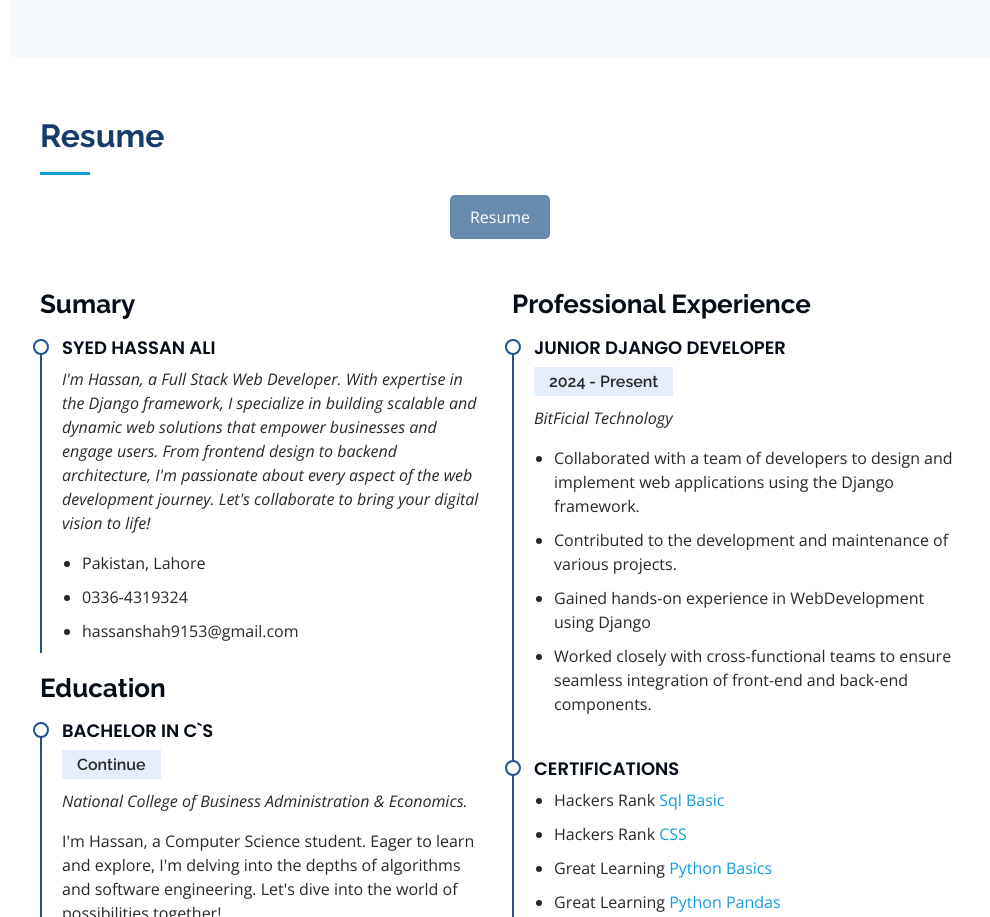
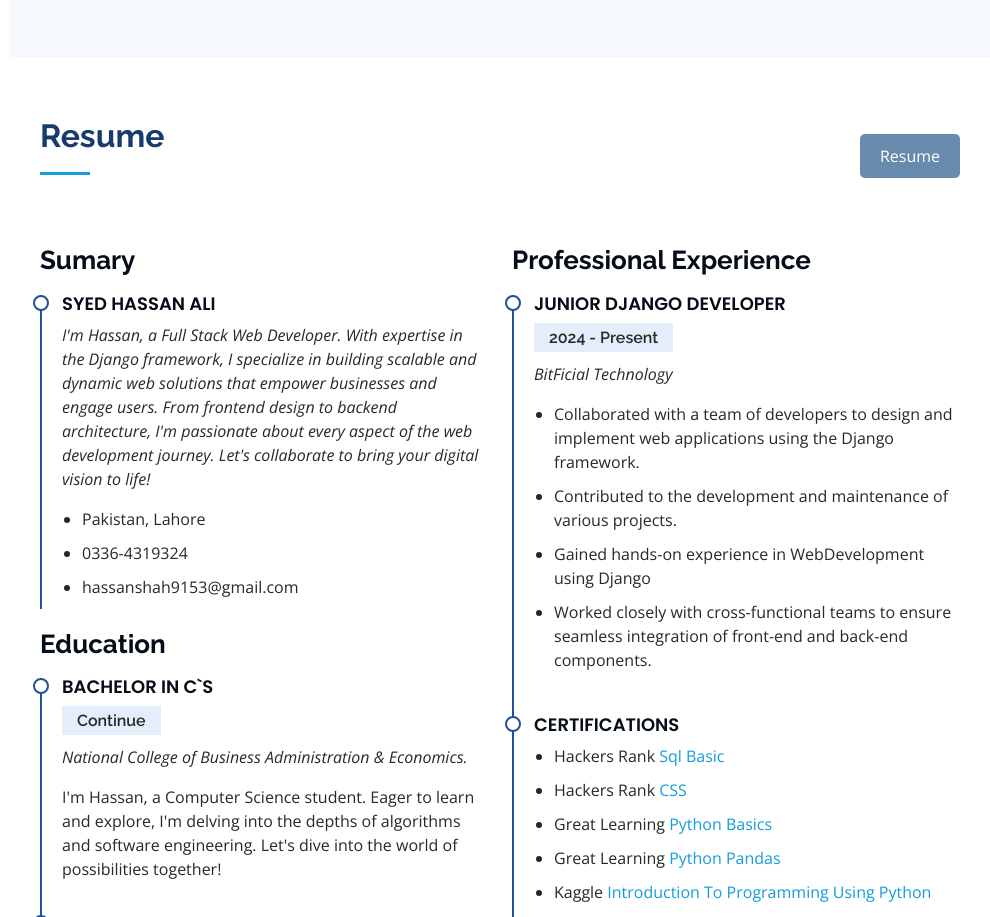
Before and after one commit to syedly/syedly.github.io, a plain HTML site: page index.html in a window 1280 px wide. Shown: the part 1875-2792 px from the top of the page, without its empty margins (290-1280 px from the left). Drawn offline with nearby package versions, Linux system fonts and the light colour scheme.

Commit message:
update resume

```diff
--- a/index.html
+++ b/index.html
@@ -216,7 +216,7 @@
     <section id="resume" class="resume">
       <div class="container">
 
-        <div class="section-title">
+        <div  style="display: flex; justify-content: space-between; align-items: center;" class="section-title">
           <h2>Resume</h2>
           <div class="button-container">
             <a class="button nav-link js-scroll-trigger" href="Resume (SHAS).pdf">Resume</a>
```
Also changed, not shown: 1 other file.
